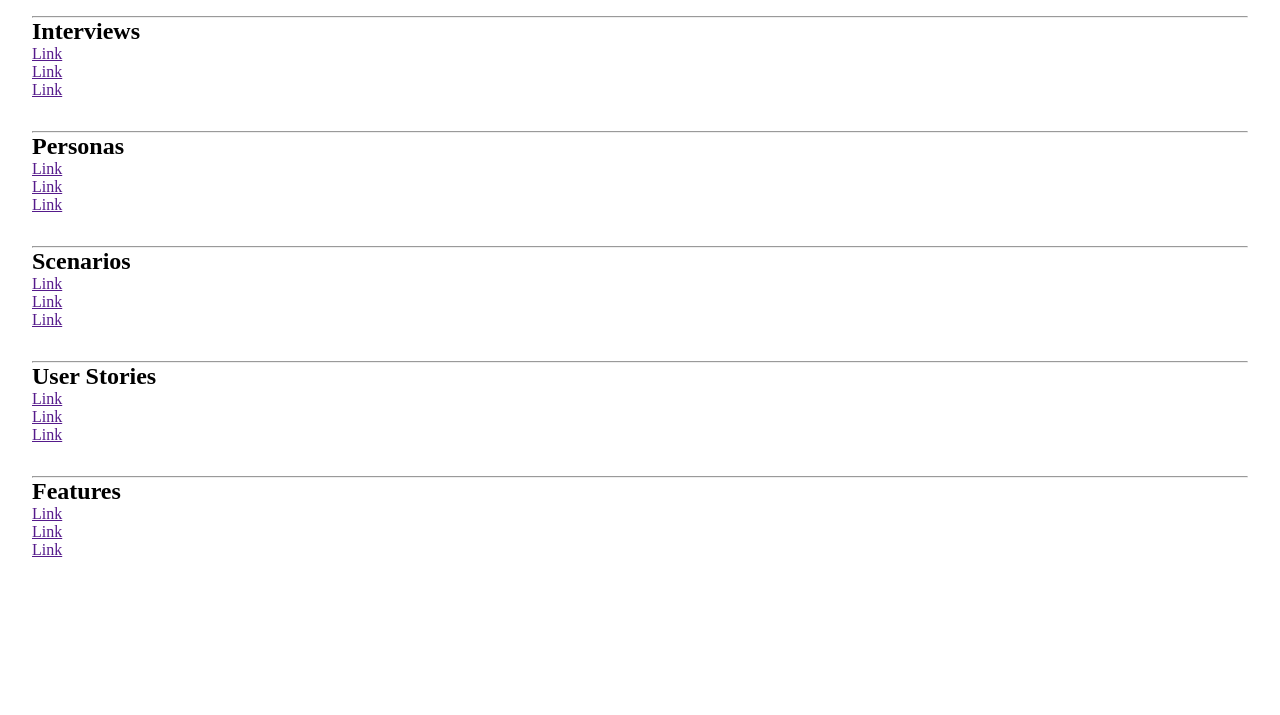
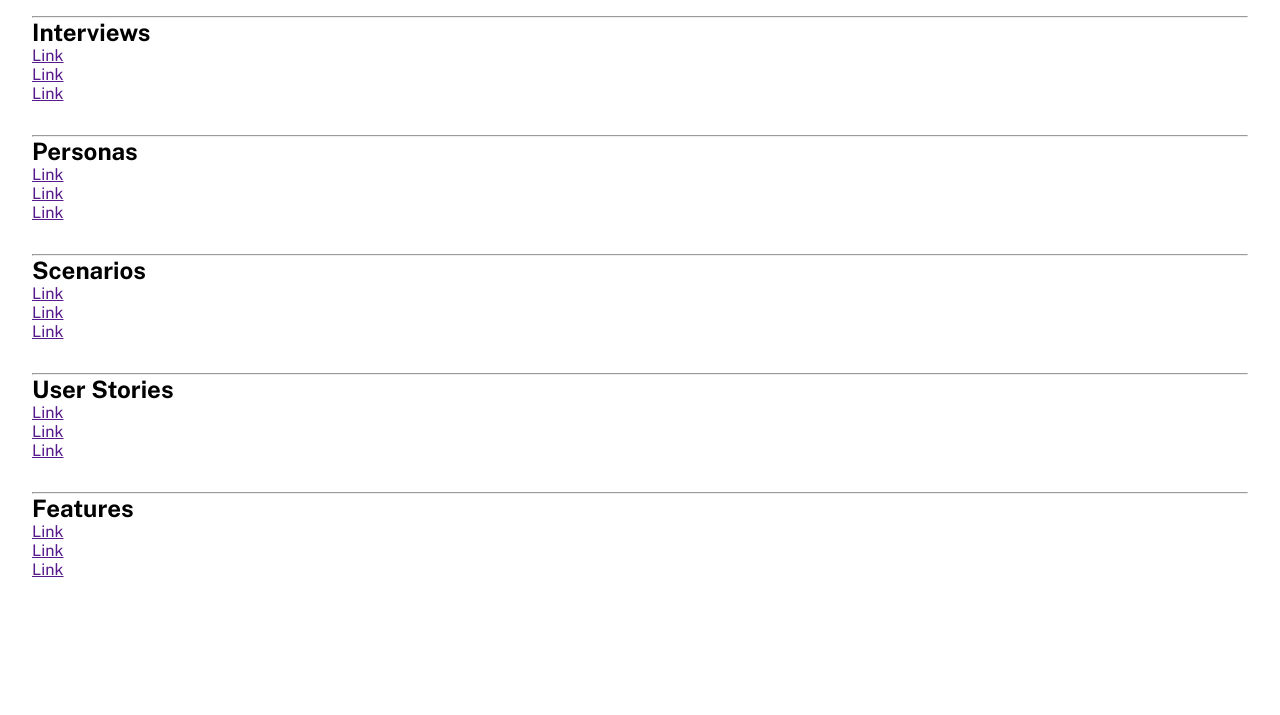
Before and after one commit to jacobrobertsdev/DevSquad, a plain HTML site: page design_artifacts.html in a window 1280 px wide. Shown: the part 85-800 px from the top of the page. Drawn offline with nearby package versions, Linux system fonts and the light colour scheme.

Commit message:
Link font and update css

```diff
--- a/css/design_artifacts.css
+++ b/css/design_artifacts.css
@@ -2,6 +2,7 @@
     margin: 0;
     padding: 0;
     box-sizing: border-box;
+    font-family: "Public Sans", serif;
 }
 
 h1 {
--- a/design_artifacts.html
+++ b/design_artifacts.html
@@ -5,6 +5,9 @@
     <meta charset="UTF-8">
     <meta name="viewport" content="width=device-width, initial-scale=1.0">
     <link rel="stylesheet" href="/css/design_artifacts.css">
+    <link rel="preconnect" href="https://fonts.googleapis.com">
+    <link rel="preconnect" href="https://fonts.gstatic.com" crossorigin>
+    <link href="https://fonts.googleapis.com/css2?family=Public+Sans:wght@100..900&display=swap" rel="stylesheet">
     <title>Design Artifacts</title>
 </head>
 
```
